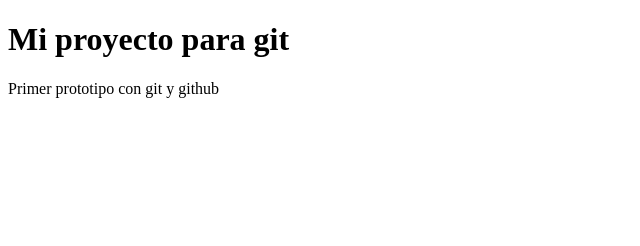
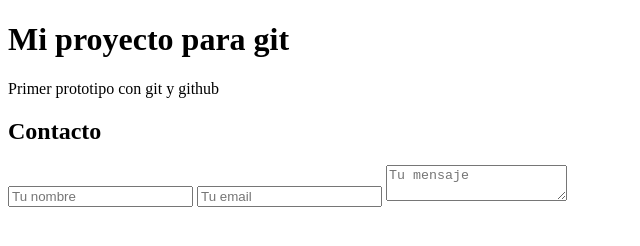
Before and after one commit to Maximilianobarro/tp-git-barro, a plain HTML site: page index.html in a window 1280 px wide. Shown: the whole page, without its empty margins (0-640 px from the left). Drawn offline with Linux system fonts and the light colour scheme.

Commit message:
Agrego formulario de contacto con tres campos

```diff
--- a/index.html
+++ b/index.html
@@ -9,5 +9,11 @@
 <body>
     <h1>Mi proyecto para git</h1>
     <p>Primer prototipo con git y github</p>
+    <h2>Contacto</h2>
+<form>
+  <input type="text" placeholder="Tu nombre">
+  <input type="email" placeholder="Tu email">
+  <textarea placeholder="Tu mensaje"></textarea>
+</form>
 </body>
 </html>
```
